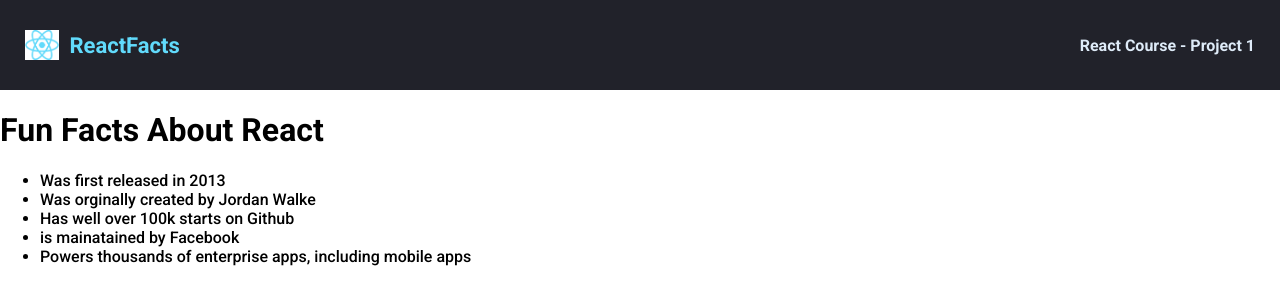
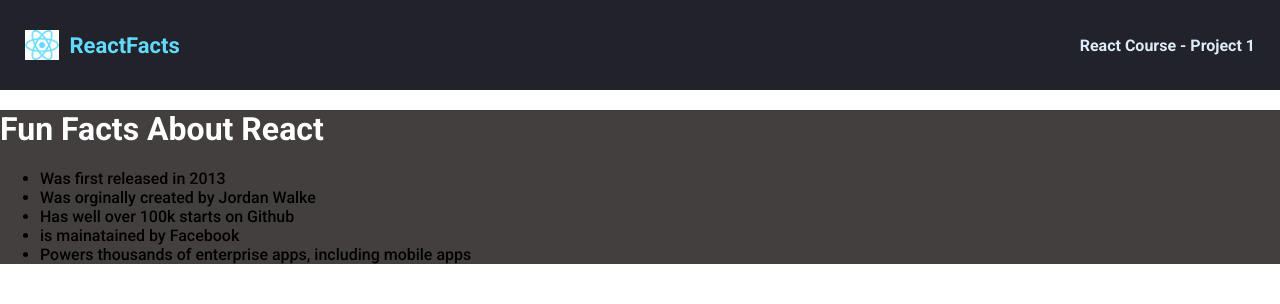
Before and after one commit to Tinady/scrimba-react-course, a React (Create React App) app in the folder funfactsabtreact/: page / in a window 1280 px wide. Shown: the top 304 px of the page. Built offline with nearby package versions, Linux system fonts and the light colour scheme.

Commit message:
Update Main.js

```diff
--- a/funfactsabtreact/src/components/Main.js
+++ b/funfactsabtreact/src/components/Main.js
@@ -2,9 +2,9 @@
 import React from "react";
 function  MainContent(){
     return(
-   <div>
-    <h1> Fun Facts About React</h1>
-    <ul>
+   <div className="container">
+    <h1 className="main-title">Fun Facts About React</h1>
+    <ul className="lists">
         <li>Was first released in 2013</li>
         <li>Was orginally created by Jordan Walke</li>
         <li>Has well over 100k starts on Github</li>
```
